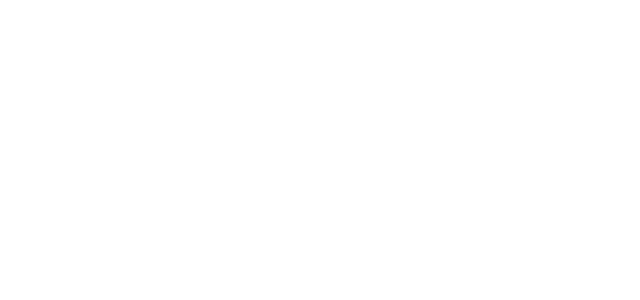
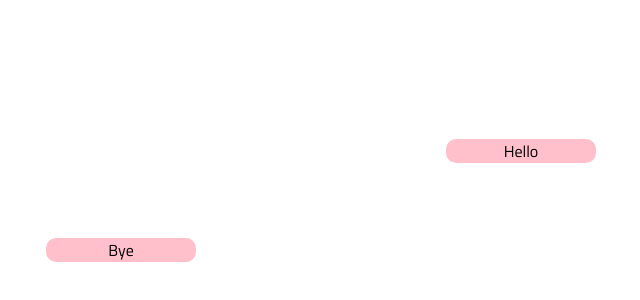
Before and after one commit to iamst316/dashaanan-laundry-ui, a React (Vite) app: page /test in a window 1280 px wide. Shown: the part 138-438 px from the top of the page, without its empty margins (319-959 px from the left). Built offline with nearby package versions, Linux system fonts and the light colour scheme.

Commit message:
basic gsap animations and ref use

```diff
--- a/src/components/Careers.jsx
+++ b/src/components/Careers.jsx
@@ -2,17 +2,22 @@ import Navbar from "./Navbar"
 import '../css/Careers.css'
 import JobTemp from "./JobTemp"
 import Footer from './Footer'
-import { useEffect, useState } from "react"
+import { useEffect, useRef, useState } from "react"
 // import axios from "axios";
 
 export default function(){
-    const [jobs, setJobs] = useState([])
+    const [jobs, setJobs] = useState([]);
+    const scrollRef = useRef();
     useEffect(()=>{
         fetch("https://dashaanan-laundry-server.onrender.com/jobs")
         .then((res) => res.json())
         .then((data) => {
             setJobs(data);
         });
+
+        setTimeout(()=>{
+            scrollRef.current?.scrollIntoView({behavior:"smooth"})
+        },2000)
     },[])
     return (
         <div className="careers">
@@ -21,7 +26,7 @@ export default function(){
                 <h1 id="careers-title">Work with us?</h1>
                 <div className="job-area">
                     <div className="sub-title">Current Openings</div>
-                    <div className="jobs">
+                    <div ref={scrollRef} className="jobs">
                         {jobs.map((job)=>{
                             return <JobTemp job={job} />
                         })}
--- a/src/components/LandingPage.jsx
+++ b/src/components/LandingPage.jsx
@@ -2,15 +2,32 @@ import '../css/LandingPage.css'
 import Navbar from './Navbar'
 import Footer from './Footer'
 import { useNavigate } from 'react-router-dom'
+import gsap from 'gsap';
+import { useRef,useEffect } from 'react';
 
 export default function(){
     const navigate = useNavigate();
+    const staticRef = useRef();
+    const dynamicRef = useRef();
 
+    useEffect(()=>{
+        gsap.from(staticRef.current,{
+            x:-200,
+            duration:2,
+        })
+
+        gsap.from(dynamicRef.current,{
+            x:200,
+            duration:1,
+
+        })
+    },[])
     return(<div id='landing-main'>
         <Navbar />
         <div id='titles'>
-            <h1 id='static-title'>Welcome To</h1>
-            <h1 id='dynamic-title'>Dashaanan Laundry</h1>
+            <h1 ref={staticRef} id='static-title'>Welcome To</h1>
+
+            <h1 ref={dynamicRef} id='dynamic-title'>Dashaanan Laundry</h1>
         </div>
 
         <div id="about-us">
--- a/src/components/Test.jsx
+++ b/src/components/Test.jsx
@@ -1,8 +1,42 @@
-
+import { useEffect } from "react"
+import gsap from "gsap";
+import { useRef } from "react";
 
 export default function(){
+  const boxRef = useRef();
+  const revRef = useRef();
+  useEffect(()=>{
+    gsap.to(boxRef.current, {
+      rotation: "+=360",
+      x:200,
+      y:200
+    });
+
+    gsap.to(revRef.current, {
+      rotation: "-=360",
+      x:-200,
+      y:200
+    });
+  },)
   return (
     <>
+      <div style={{
+        backgroundColor:"pink",
+        borderRadius:10,
+        margin:"auto",
+        width:150,
+        textAlign:"center",
+        marginTop:45
+      }} className="box" ref={boxRef}>Hello</div>
+
+      <div style={{
+        backgroundColor:"pink",
+        borderRadius:10,
+        margin:"auto",
+        width:150,
+        textAlign:"center",
+        marginTop:75
+      }} className="box" ref={revRef}>Bye</div>
     </>
   )
 }
--- a/src/css/Careers.css
+++ b/src/css/Careers.css
@@ -33,6 +33,7 @@
     display: grid;
     grid-template-columns: 1fr 1fr;
     gap: .5rem .5rem;
+    margin-top: 2.5rem;
     /* border: 2px solid rgb(0, 128, 32); */
 
 }
--- a/src/css/CreateOrder.css
+++ b/src/css/CreateOrder.css
@@ -8,7 +8,8 @@
 }
 
 #create-order-area{
-    border: 2px solid blue;
+    /* border: 2px solid blue; */
+    margin-top: 1rem;
     display: flex;
     flex-direction: column;
 }
--- a/src/css/Register.css
+++ b/src/css/Register.css
@@ -19,7 +19,7 @@
 }
 
 #register-area>form{
-    border: 2px solid slateblue;
+    /* border: 2px solid slateblue; */
     display: grid;
     grid-template-columns: 1fr 1fr;
     column-gap: .5rem;
```
